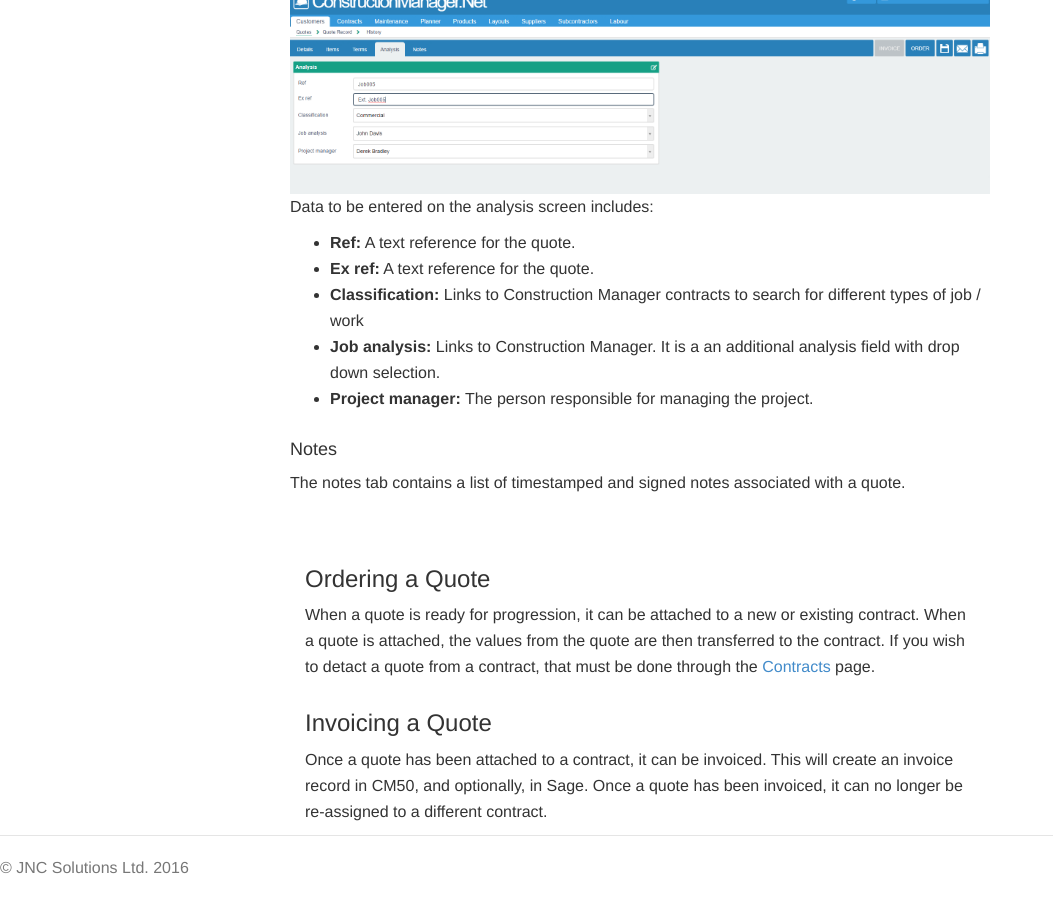
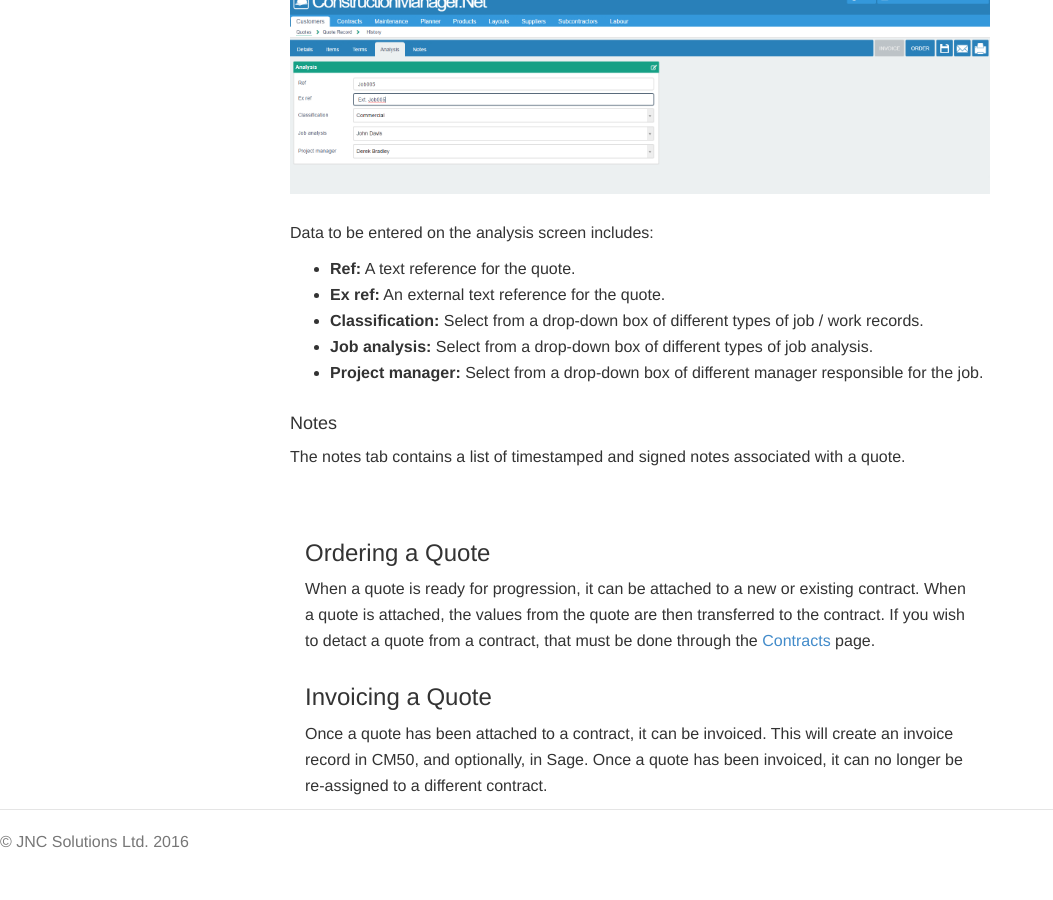
Before and after one commit to JNCSolutions/ConstructionManagerDocs, a Jekyll site: the page built from quotes.html, in a window 1280 px wide and 900 px high, scrolled down 4465 px. Shown: the whole window, without its empty margins (0-1053 px from the left). Built offline with Jekyll 4.4.1, drawn with Linux system fonts in a browser that asks for light colours.

Commit message:
Update quotes.html

```diff
--- a/quotes.html
+++ b/quotes.html
@@ -178,14 +178,14 @@ title: Quotes
         This can be used for reporting and filtering on lists.</p>
      <br>
       <img src="img/Quotes_Analysis.PNG" style="width: 100%;">
-    <br>
+    <br> <br>
     <p>Data to be entered on the analysis screen includes:
       <ul>
-      <li><b>Ref:</b> A text reference for the quote.</li>
-      <li><b>Ex ref:</b> A text reference for the quote.</li>
-      <li><b>Classification:</b> Links to Construction Manager contracts to search for different types of job / work</li>
-      <li><b>Job analysis:</b> Links to Construction Manager. It is a an additional analysis field with drop down selection.</li>
-      <li><b>Project manager:</b> The person responsible for managing the project.</li>
+      <li><b>Ref:</b>             A text reference for the quote.</li>
+      <li><b>Ex ref:</b>          An external text reference for the quote.</li>
+      <li><b>Classification:</b>  Select from a drop-down box of different types of job / work records.</li>
+      <li><b>Job analysis:</b>    Select from a drop-down box of different types of job analysis.</li>
+      <li><b>Project manager:</b> Select from a drop-down box of different manager responsible for the job.</li>
     </ul></p>
 
     <h4 id="notes-tab">Notes</h4>
```
